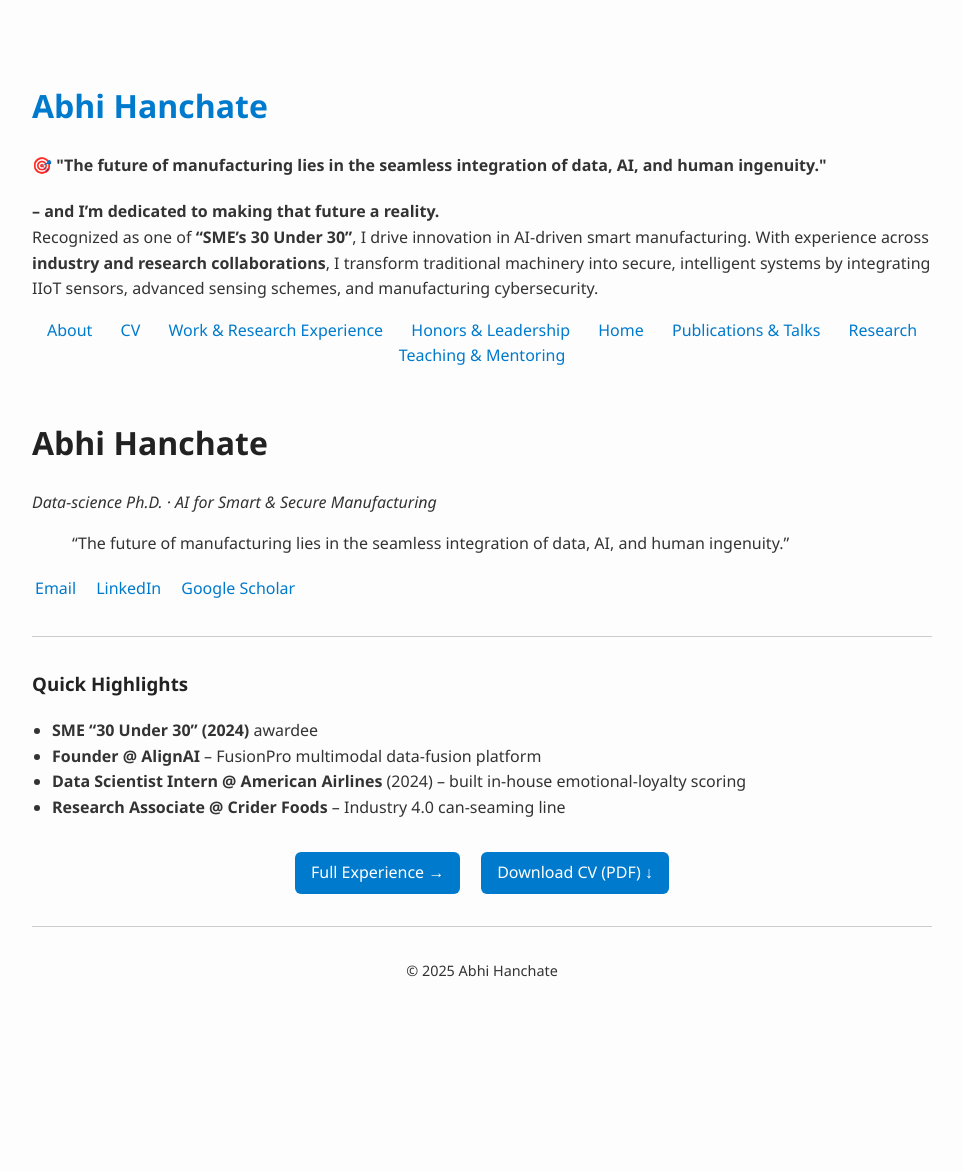
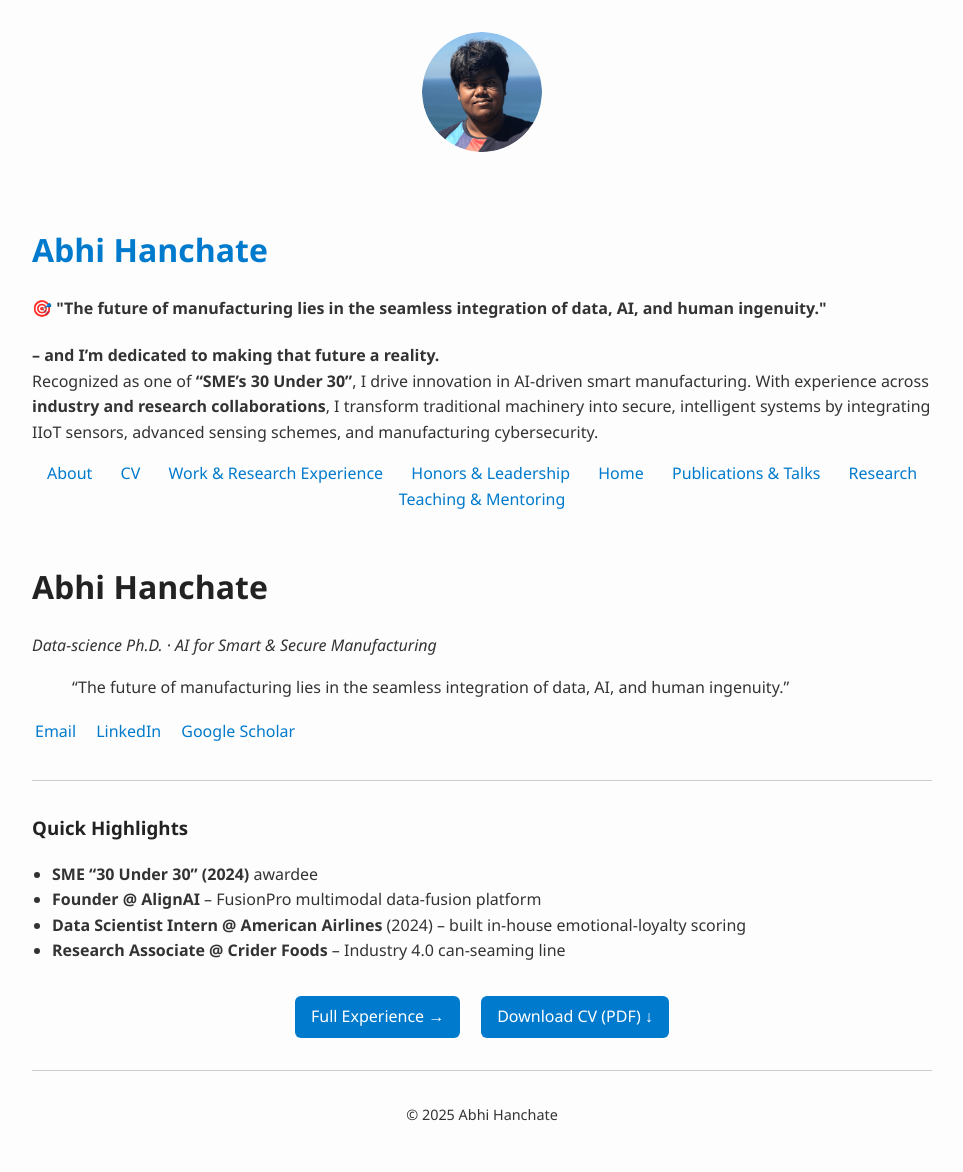
Before and after one commit to abhishekhanchate/abhishekhanchate.github.io, a Jekyll site: the page built from index.md, in a window 1280 px wide. Shown: the whole page, without its empty margins (158-1121 px from the left). Built offline with Jekyll 4.4.1, drawn with Linux system fonts in a browser that asks for light colours; before the commit the page ends 1029 px from its top, so only the background shows below that.

Commit message:
Update default.html

```diff
--- a/_layouts/default.html
+++ b/_layouts/default.html
@@ -7,6 +7,12 @@
     {% include head-custom.html %}
   </head>
   <body>
+    {% if site.logo %}
+      <div style="text-align: center;">
+        <img src="{{ site.logo }}" alt="Profile photo" style="width: 120px; border-radius: 50%; margin-bottom: 1rem;">
+      </div>
+    {% endif %}
+
     <header>
       <h1><a href="{{ "/" | relative_url }}">{{ site.title }}</a></h1>
       <p>{{ site.description }}</p>
```
